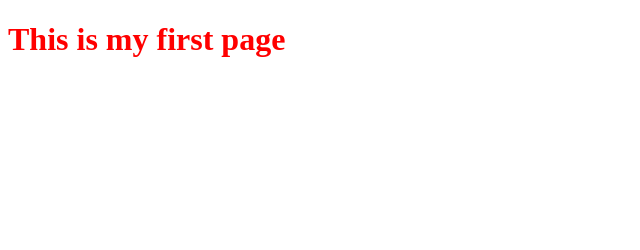
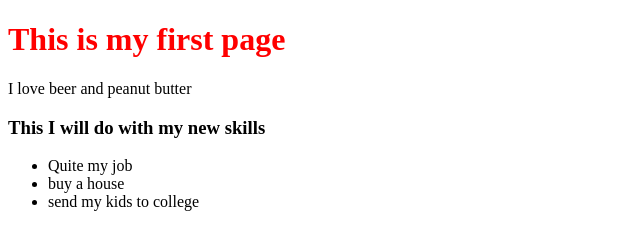
Before and after one commit to Purple906/learning-html, a plain HTML site: page index.html in a window 1280 px wide. Shown: the whole page, without its empty margins (0-640 px from the left). Drawn offline with Linux system fonts and the light colour scheme.

Commit message:
added List items

```diff
--- a/index.html
+++ b/index.html
@@ -6,5 +6,12 @@
 	</head>
 	<body>
 		<h1>This is my first page</h1>
+		<p>I love beer and peanut butter</p>
+		<h3>This I will do with my new skills</h3>
+		<ul>
+			<li>Quite my job</li>
+			<li>buy a house</li>
+			<li>send my kids to college</li>
+		</ul>
 	</body>
 </html>
```
